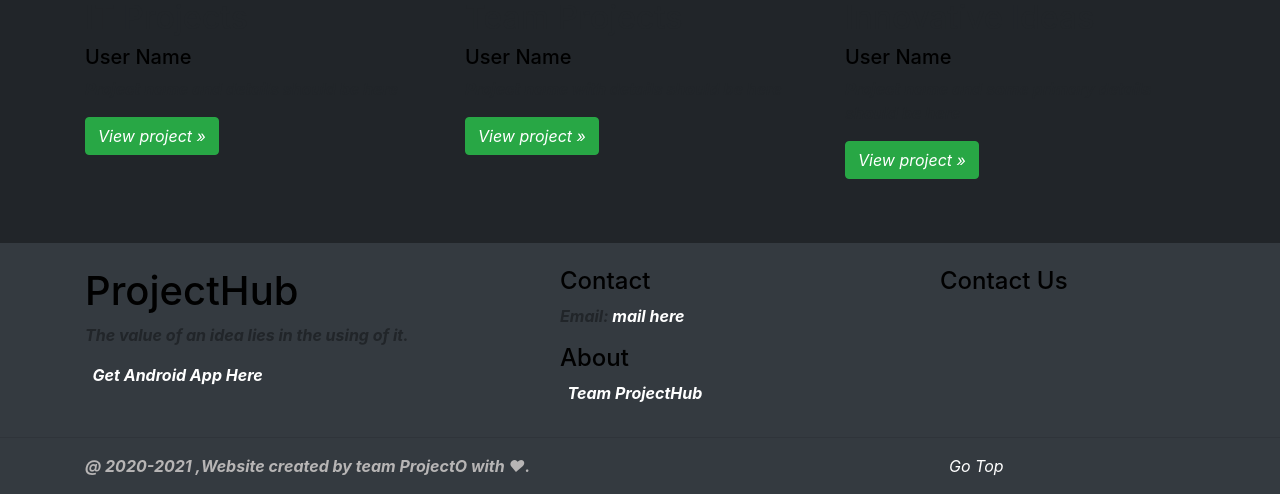
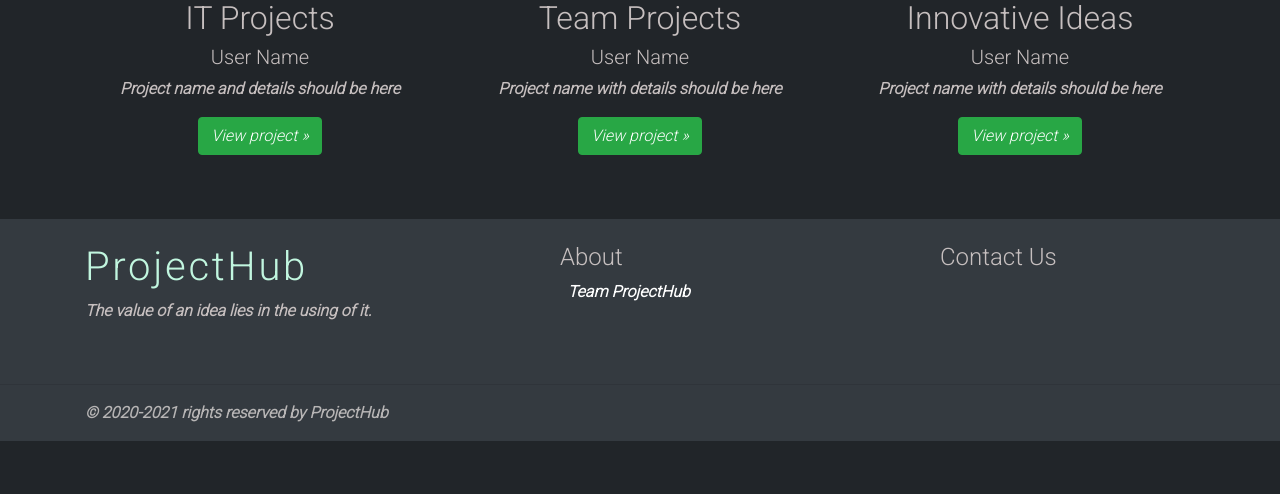
Before and after one commit to ironsubhajit/ProjectO, a Django app: page / in a window 1280 px wide. Shown: the part 829-1323 px from the top of the page. After the commit the page ends 1270 px from the top, so only its background shows below. Run offline with Django 3.2, Linux system fonts and the light colour scheme.

Commit message:
Update home page html and css

```diff
--- a/ProjectO/static/ProjectO/css/projecto-master.css
+++ b/ProjectO/static/ProjectO/css/projecto-master.css
@@ -1,12 +1,19 @@
+/*
+Google font : Roboto
+use: font-family: 'Roboto', sans-serif;
+*/
+@import url('https://fonts.googleapis.com/css2?family=Roboto:wght@300&display=swap');
+
 body{
   background-color: #212529;
+  font-family: 'Roboto', sans-serif;
 }
 .mx-n7 {
   margin-left: -1.8rem !important;
 }
 
-.my-font h1 {
-  font-family: algerian;
+.site-font h1 {
+  /* font-family: algerian; */
   padding-top: 0.1cm;
 }
 
@@ -28,6 +35,11 @@
   }
 }
 
+.brand-name{
+  color: #C1F6DF;
+  letter-spacing: 2.7px;
+}
+
 *a {
   text-decoration: none !important;
 }
@@ -46,10 +58,10 @@
   font-style: italic;
 }
 
-.container h1,
+.container h2, p,
 h4,
 h5 {
-  color: black;
+  color: rgb(198, 191, 191);
 }
 
 /* .container a:hover {
@@ -85,3 +97,7 @@
 .fa-youtube-play:hover {
   color: #7c0c0c;
 }
+
+#recent-project-grid-header{
+  color: #0A999C;
+}
--- a/ProjectO/templates/ProjectO/index.html
+++ b/ProjectO/templates/ProjectO/index.html
@@ -13,7 +13,7 @@
     <div class="container container-fluid">
       <a class="navbar-brand active" href="{% url 'home' %}">
         <img src="{% static 'ProjectO/icons/Brand.png' %}" width="30" height="30" alt="Brand logo" loading="lazy" class="rounded mt-n1 mr-1">
-        ProjectHub
+        <span class="brand-name">ProjectHub</span>
       </a>
       <button class="navbar-toggler" type="button" data-toggle="collapse" data-target="#navbarSupportedContent"
         aria-controls="navbarSupportedContent" aria-expanded="false" aria-label="Toggle navigation">
@@ -30,9 +30,6 @@
           </li>
           <li class="nav-item">
             <a class="nav-link" href="#">Electronics Projects</a>
-          </li>
-          <li class="nav-item">
-            <a class="nav-link" href="#">Trends</a>
           </li>
         </ul>
         <ul class="navbar-nav my-2 my-lg-0">
@@ -116,12 +113,12 @@
     </a>
   </div>
   <!--slide show ends here-->
-  <h1 class="container container-fluid text-center text-info my-4 my-font">
-    RECENT TRENDING PROFILES & PROJECTS
+  <h1 id="recent-project-grid-header" class="container container-fluid text-center text-info my-4 site-font">
+    RECENT PROJECTS
   </h1>
 
   <!--trending profiles section start here-->
-  <div class="container container-fluid my-5">
+  <div class="container container-fluid text-center my-5">
     <div class="row add1">
       <div class="col-lg-4 add2">
         <img
@@ -171,7 +168,7 @@
         </img>
         <h2 class="text">Innovative Ideas</h2>
         <h5>User Name</h5>
-        <p>Project name and some primary details should be here</p>
+        <p>Project name with details should be here</p>
         <p><a class="btn btn-success" href="#" role="button">View project »</a></p>
       </div><!-- /.col-lg-4 -->
     </div>
@@ -193,17 +190,17 @@
       <div class="row">
         <div class="col-md-4 col-lg-4 pt-0 footer-about" >
         <!-- <h1>projecto</h1> -->
-         <h1>ProjectHub</h1>
+         <h1 class="brand-name">ProjectHub</h1>
           <p>
             The value of an idea lies in the using of it.
           </p>
-          <p>
-            <i class="fa fa-android fa-2x"></i><a href="#">&nbsp&nbspGet Android App Here</a>
-          </p>
+          <!-- <p>
+            <i class="fa fa-android fa-2x"></i><a href="#">Get Android App Here</a>
+          </p> -->
         </div>
         <div class="col-md-4 col-lg-4 offset-lg-1 footer-contact">
-          <h4>Contact</h4>
-          <p><i class="fa fa-envelope"></i> Email: <a href="mailto:mailshouldbehere">mail here</a></p>
+          <!-- <h4>Contact</h4> -->
+
           <h4>About</h4>
           <p><i class="fa fa-info fa-lg"></i><a href="#">&nbsp&nbspTeam ProjectHub</a></p>
         </div>
@@ -225,10 +222,7 @@
     <div class="container">
       <div class="row">
         <div class="col-md-9 footer-copyright">
-          <p>@ 2020-2021 ,Website created by team ProjectO with  &#9829.</p>
-        </div>
-        <div class="col-md-3 footer-go-top">
-          <a href="#"><i class="fa fa-angle-double-up">&nbsp&nbspGo Top</i></a>
+          <p>&#169; 2020-2021 rights reserved by ProjectHub</p>
         </div>
       </div>
     </div>
```
